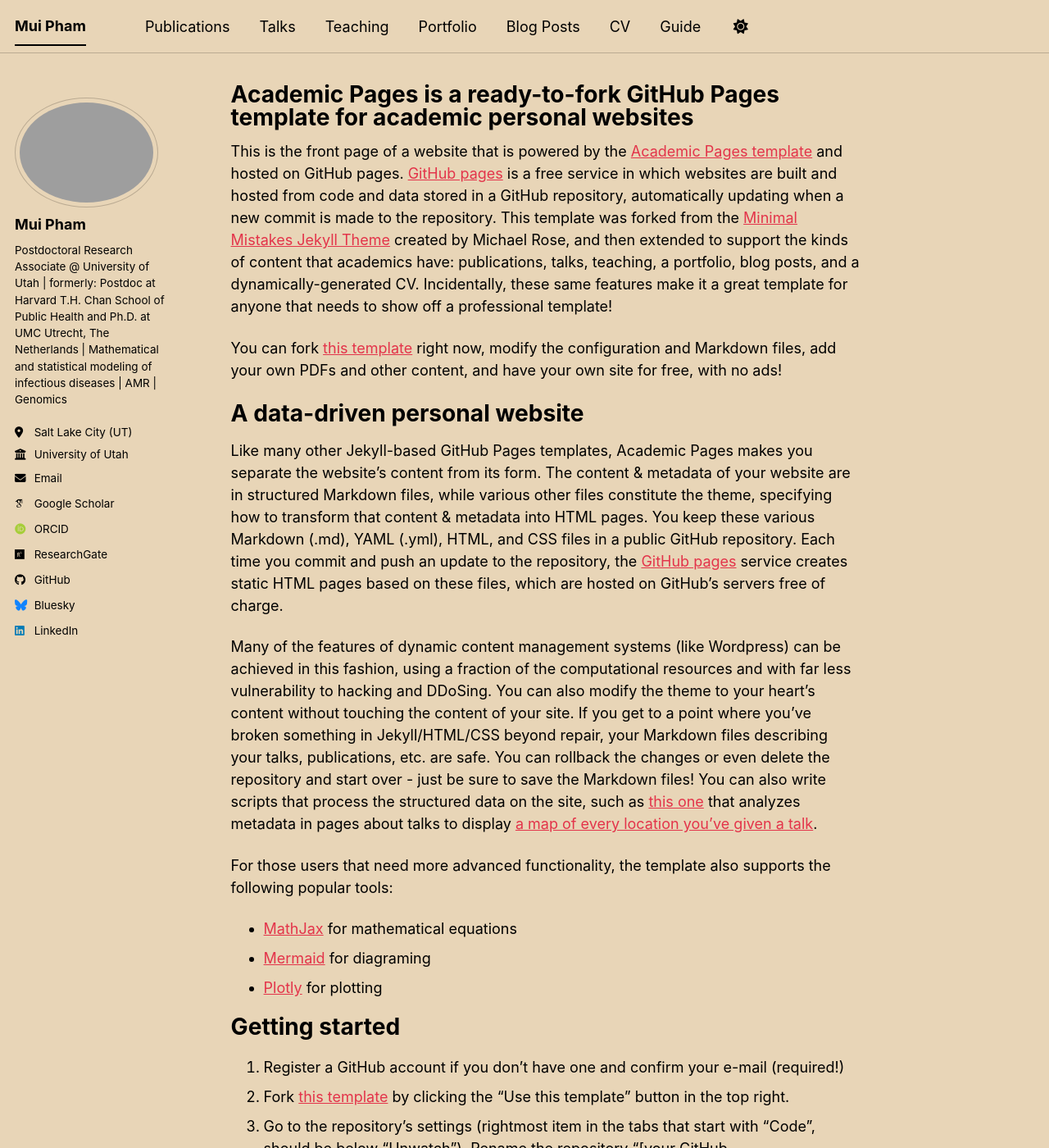
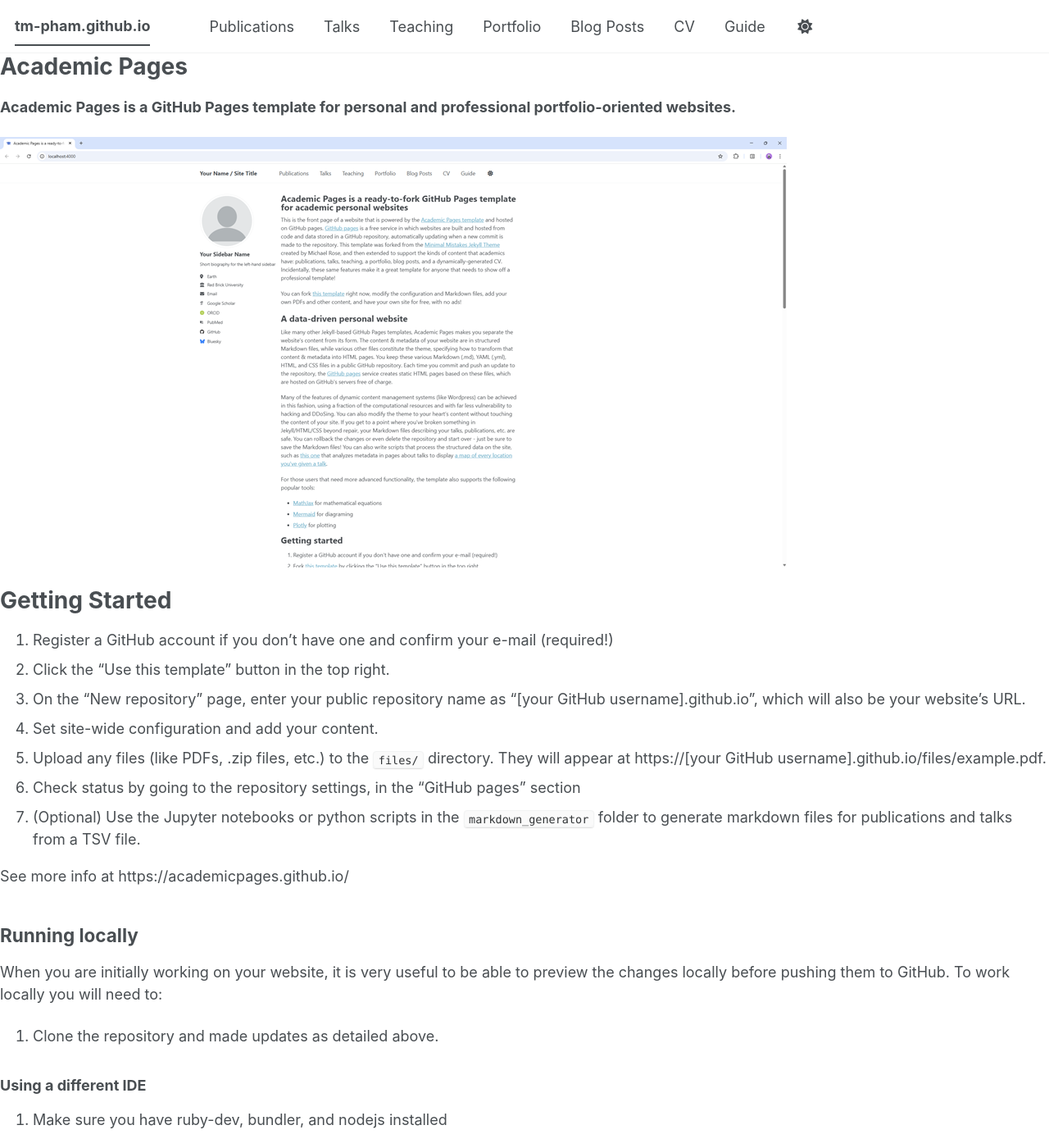
Before and after one commit to tm-pham/tm-pham.github.io, a Jekyll site: the page built from README.md, in a window 1280 px wide and 1400 px high. Shown: the whole window at 82% size. Built offline with Jekyll 4.4.1, drawn with Linux system fonts in a browser that asks for light colours; some web fonts are replaced; our own code applies the rules of GitHub Pages for plain Markdown files; a script bundle is joined from its source files by our own code; library files that are not in the unit come from our copies; some of the changed text lies outside the part shown.

Commit message:
Change site theme and correct pronouns formatting
Updated site theme from 'sunrise' to 'default' and fixed pronouns formatting.

```diff
--- a/_config.yml
+++ b/_config.yml
@@ -1,4 +1,4 @@
-# Welcome to Jekyll!
+lt# Welcome to Jekyll!
 #
 # This config file is meant for settings that affect your entire site, values
 # which you are expected to set up once and rarely need to edit after that.
@@ -8,7 +8,7 @@
 
 # Basic Site Settings
 locale                   : "en-US"
-site_theme               : "sunrise" # The available themes options are "default", "air", "sunrise", "mint", "dirt" and "contrast"
+site_theme               : "default" # The available themes options are "default", "air", "sunrise", "mint", "dirt" and "contrast"
 title                    : "Mui Pham"
 title_separator          : "-"
 name                     : &name "Mui Pham"
@@ -25,7 +25,7 @@
   # Biographic information
   avatar           : "Mui.jpg"
   name             : "Mui Pham"
-  pronouns         : # example: "she/her"
+  pronouns         : "she/her"
   bio              : "Postdoctoral Research Associate @ University of Utah | formerly: Postdoc at Harvard T.H. Chan School of Public Health and Ph.D. at UMC Utrecht, The Netherlands | Mathematical and statistical modeling of infectious diseases | AMR | Genomics"
   location         : "Salt Lake City (UT)"
   employer         : "University of Utah"
```
